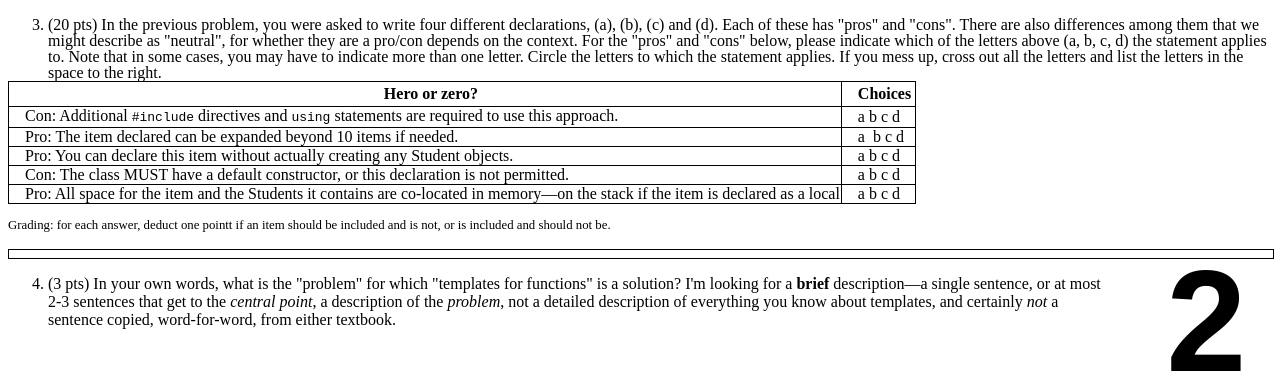
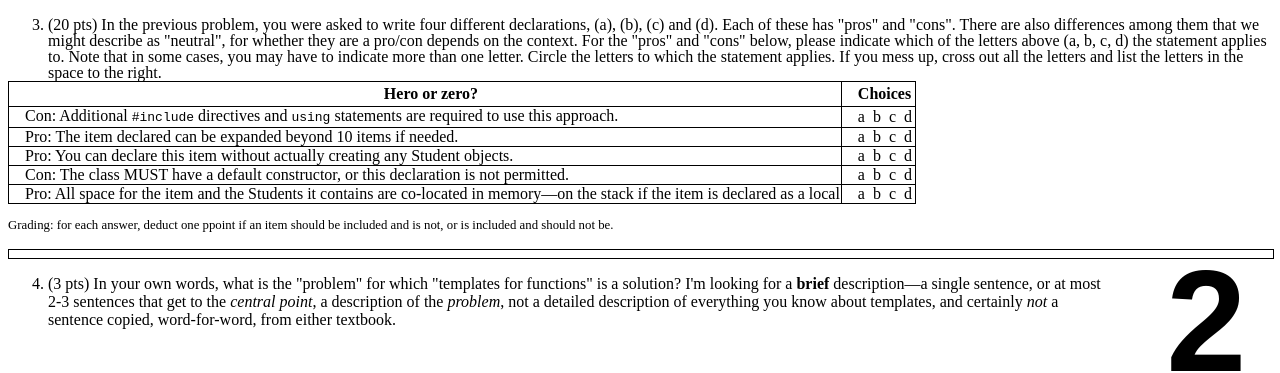
Before and after one commit to ucsb-cs32-s17/ucsb-cs32-s17.github.io, a Jekyll site: the page built from _hwk/h01.md, in a window 1280 px wide. Shown: the part 1115-1488 px from the top of the page. Built offline with Jekyll 4.4.1, drawn with Linux system fonts in a browser that asks for light colours.

Commit message:
Update h01.md

```diff
--- a/_hwk/h01.md
+++ b/_hwk/h01.md
@@ -48,14 +48,14 @@ Circle the letters to which the statement applies.  If you mess up, cross out al
 
 | Hero or zero? |  Choices
 | -- | -- |
-| Con: Additional <code>#include</code> directives and <code>using</code> statements are required to use this approach.| a  b  c  d |
-| Pro: The item declared can be expanded beyond 10 items if needed. | a&nbsp;&nbsp;b  c  d |
-| Pro: You can declare this item without actually creating any Student objects. | a  b  c  d |
-| Con: The class MUST have a default constructor, or this declaration is not permitted. | a  b  c  d |
-| Pro: All space for the item and the Students it contains are co-located in memory&mdash;on the stack if the item is declared as a local | a  b  c  d |
+| Con: Additional <code>#include</code> directives and <code>using</code> statements are required to use this approach.| a&nbsp;&nbsp;b&nbsp;&nbsp;c&nbsp;&nbsp;d |
+| Pro: The item declared can be expanded beyond 10 items if needed. | a&nbsp;&nbsp;b&nbsp;&nbsp;c&nbsp;&nbsp;d |
+| Pro: You can declare this item without actually creating any Student objects. | a&nbsp;&nbsp;b&nbsp;&nbsp;c&nbsp;&nbsp;d |
+| Con: The class MUST have a default constructor, or this declaration is not permitted. | a&nbsp;&nbsp;b&nbsp;&nbsp;c&nbsp;&nbsp;d |
+| Pro: All space for the item and the Students it contains are co-located in memory&mdash;on the stack if the item is declared as a local | a&nbsp;&nbsp;b&nbsp;&nbsp;c&nbsp;&nbsp;d |
 
 
-<p style="font-size:80%; margin-bottom:0px; padding-bottom:0px;">Grading: for each answer, deduct one pointt if an item should be included and is not, or is included and should not be.</p>
+<p style="font-size:80%; margin-bottom:0px; padding-bottom:0px;">Grading: for each answer, deduct one ppoint if an item should be included and is not, or is included and should not be.</p>
 
 </div> <!-- id="pageOneContent" -->
 
```
